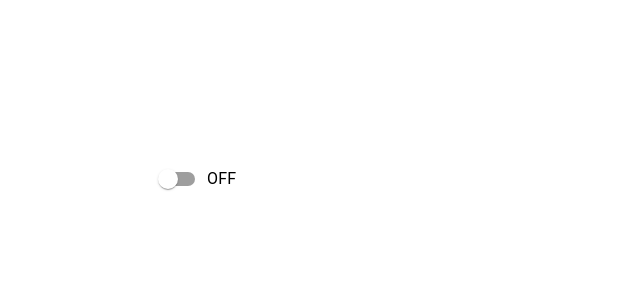
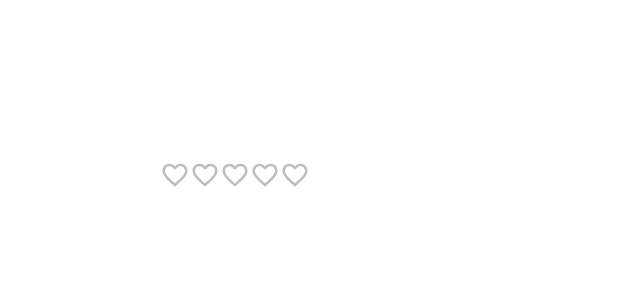
Before and after one commit to GitGud1234/react-mui-demo, a React (Create React App) app: page / in a window 1280 px wide. Shown: the top 300 px of the page, without its empty margins (0-640 px from the left). Built offline with nearby package versions, Linux system fonts and the light colour scheme.

Commit message:
Create MuiRating

```diff
--- a/src/App.tsx
+++ b/src/App.tsx
@@ -7,6 +7,7 @@
 import { MuiRadioButton } from './components/MuiRadioButton';
 import { MuiCheckbox } from './components/MuiCheckbox';
 import { MuiSwitch } from './components/MuiSwitch';
+import { MuiRating } from './components/MuiRating';
 
 /*
 const theme = createTheme({
@@ -36,7 +37,8 @@
       {/* {<MuiSelect />} */}
       {/* {<MuiRadioButton />} */}
       {/* {<MuiCheckbox />} */}
-      {<MuiSwitch />}
+      {/* {<MuiSwitch />} */}
+      {<MuiRating />}
     </div>
     //</ThemeProvider>
   );
--- /dev/null
+++ b/src/components/MuiRating.tsx
@@ -0,0 +1,28 @@
+import { Stack, Rating } from '@mui/material';
+import { useState } from 'react';
+import FavoriteIcon from '@mui/icons-material/Favorite';
+import FavoriteBorderIcon from '@mui/icons-material/FavoriteBorder';
+
+export const MuiRating = () => {
+  const [rating, setRating] = useState<number | null>(null);
+  console.log({ rating });
+
+  const handleChange = (
+    _event: React.ChangeEvent<{}>,
+    newValue: number | null
+  ) => {
+    setRating(newValue);
+  };
+  return (
+    <Stack spacing={2}>
+      <Rating
+        value={rating}
+        onChange={handleChange}
+        precision={0.5}
+        size="large"
+        icon={<FavoriteIcon fontSize="inherit" color="error" />}
+        emptyIcon={<FavoriteBorderIcon fontSize="inherit" />}
+      />
+    </Stack>
+  );
+};
--- a/src/components/MuiSwitch.tsx
+++ b/src/components/MuiSwitch.tsx
@@ -3,7 +3,7 @@
 
 export const MuiSwitch = () => {
   const [checked, setChecked] = useState(false);
-
+  console.log({ checked });
   const handleChange = (event: React.ChangeEvent<HTMLInputElement>) => {
     setChecked(event.target.checked);
   };
```
